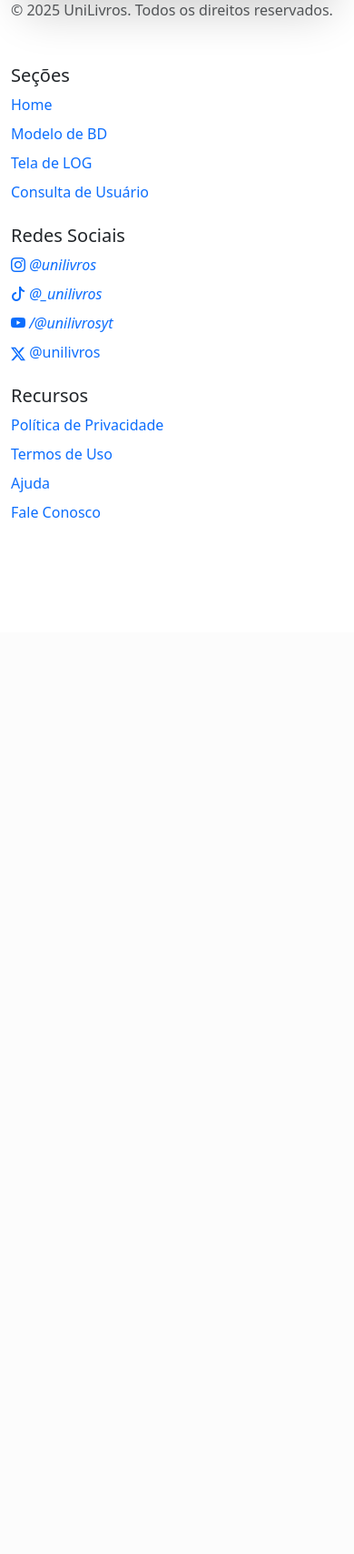
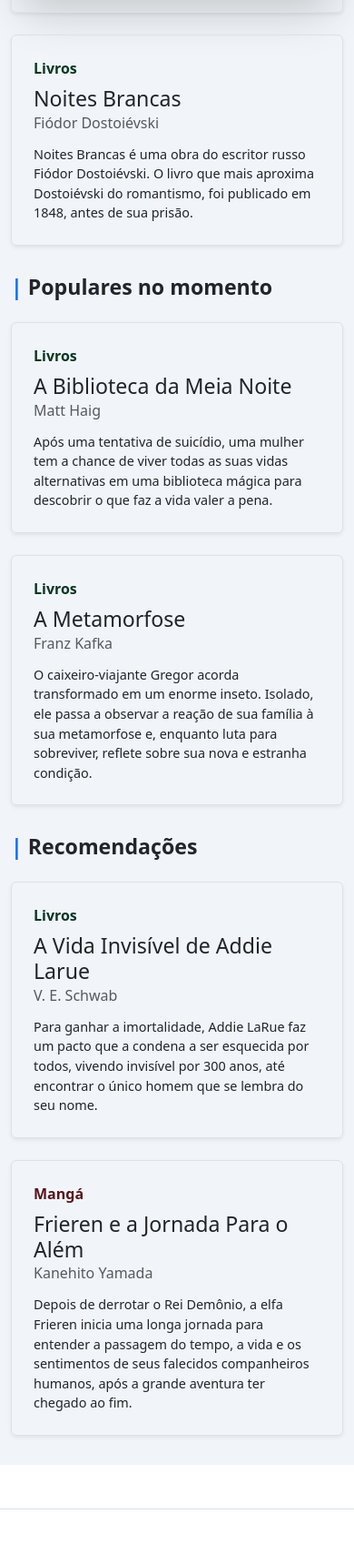
Before and after one commit to davyybs/Projeto-Backend-Unisuam, a PHP site: page / in a window 390 px wide. Shown: the part 1083-2791 px from the top of the page at 91% size. Before the commit the page ends 1652 px from the top, so only its background shows below. Run offline with PHP 8.4, Linux system fonts and the light colour scheme.

Commit message:
Adição de Livros no Index

```diff
--- a/css/index.css
+++ b/css/index.css
@@ -92,6 +92,10 @@ h3 {
   }
 }
 
+.card-text {
+  font-size: 0.9em;
+}
+
 .logoImgFooter {
   width: 85px;
 }
--- a/index.php
+++ b/index.php
@@ -41,13 +41,11 @@
           </button>
 
         <div id="mnr-fonte" class="mnr  text-body" style="display:none; left:-60px;">
-
             <button class="btn btn-primary w-100 mb-2 text-body" onclick="alterarFonte(2)">A+</button>
             <button class="btn btn-primary w-100 mb-2 text-body" onclick="alterarFonte(-2)">A-</button>
             <button class="btn btn-primary w-100 mb-2 text-body" onclick="resetarFonte()">Resetar</button>
           </div>
         </div>
-
 
         <div class="me-3">
           <button type="button" class="btn btn-secondary" id="darkmode"><i class="bi bi-sun-fill" id="iconeModo"></i></button>
@@ -110,51 +108,116 @@
     <div class="container">
       <div class="lancamentos" id="lancamentos">
         <div>
-          <h2 class="text-body fs-4 fw-semibold nav-link mb-4"><span class="text-primary fs-3">|</span> Lançamentos</h2>
+          <h2 class="text-body fs-3 fw-semibold nav-link mb-4"><span class="text-primary fs-3">|</span> Lançamentos</h2>
         </div>
-        <div class="row">
-          <div class="col">
+        <div class="row mb-2">
+          <div class="col-md-6">
+            <div class="row g-0 border rounded overflow-hidden flex-md-row mb-4 shadow-sm h-md-250 position-relative">
+              <div class="col p-4 d-flex flex-column position-static">
+                <strong class="d-inline-block mb-2 text-warning-emphasis">HQ</strong>
+                <h3 class="mb-0">Supergirl: Mulher do Amanhã</h3>
+                <div class="mb-1 text-body-secondary">Tom King</div>
+                <p class="card-text mt-2 mb-auto">
+                  Kara Zor-El passou por muitas aventuras épicas ao longo dos anos, mas hoje acredita estar sem propósito. Até que tudo muda, quando uma garota alienígena a procura para uma missão de vingança contra os vilões que exterminaram seu planeta.
+                </p>
+              </div>
+              <div class="col-auto d-none d-lg-block">
+                <img src="https://m.media-amazon.com/images/I/81WCblz7GnL._UF1000,1000_QL80_.jpg" alt="Capa Supergirl Mulher do Amanhã" width="163">
+              </div>
+            </div>
+          </div>
 
+          <div class="col-md-6">
+            <div class="row g-0 border rounded overflow-hidden flex-md-row mb-4 shadow-sm h-md-250 position-relative">
+              <div class="col p-4 d-flex flex-column position-static">
+                <strong class="d-inline-block mb-2 text-success-emphasis">Livros</strong>
+                <h3 class="mb-0">Noites Brancas</h3>
+                <div class="mb-1 text-body-secondary">Fiódor Dostoiévski</div>
+                <p class="card-text mt-2 mb-auto">
+                  Noites Brancas é uma obra do escritor russo Fiódor Dostoiévski. O livro que mais aproxima Dostoiévski do romantismo, foi publicado em 1848, antes de sua prisão.
+                </p>
               </div>
-          <div class="col">
+              <div class="col-auto d-none d-lg-block">
+                <img src="https://m.media-amazon.com/images/I/71F-Uf20+UL._SL1000_.jpg" alt="Capa Noites Brancas" width="174">
               </div>
-          <div class="col">
             </div>
-          <div class="col">
           </div>
         </div>
       </div>
 
       <div class="populares" id="populares">
         <div>
-          <h2 class="text-body fs-4 fw-semibold nav-link mb-4"><span class="text-primary fs-3">|</span> Populares no momento</h2>
+          <h2 class="text-body fs-3 fw-semibold nav-link mb-4"><span class="text-primary fs-3">|</span> Populares no momento</h2>
         </div>
-        <div class="row">
-          <div class="col">
+        <div class="row mb-2">
+          <div class="col-md-6">
+            <div class="row g-0 border rounded overflow-hidden flex-md-row mb-4 shadow-sm h-md-250 position-relative">
+              <div class="col p-4 d-flex flex-column position-static">
+                <strong class="d-inline-block mb-2 text-success-emphasis">Livros</strong>
+                <h3 class="mb-0">A Biblioteca da Meia Noite</h3>
+                <div class="mb-1 text-body-secondary">Matt Haig</div>
+                <p class="card-text mt-2 mb-auto">
+                  Após uma tentativa de suicídio, uma mulher tem a chance de viver todas as suas vidas alternativas em uma biblioteca mágica para descobrir o que faz a vida valer a pena.
+                </p>
+              </div>
+              <div class="col-auto d-none d-lg-block">
+                <img src="https://m.media-amazon.com/images/I/81iqH8dpjuL._SL1500_.jpg" alt="Capa A Biblioteca da Meia Noite" width="172.2">
+              </div>
+            </div>
+          </div>
 
+          <div class="col-md-6">
+            <div class="row g-0 border rounded overflow-hidden flex-md-row mb-4 shadow-sm h-md-250 position-relative">
+              <div class="col p-4 d-flex flex-column position-static">
+                <strong class="d-inline-block mb-2 text-success-emphasis">Livros</strong>
+                <h3 class="mb-0">A Metamorfose</h3>
+                <div class="mb-1 text-body-secondary">Franz Kafka</div>
+                <p class="card-text mt-2 mb-auto">
+                  O caixeiro-viajante Gregor acorda transformado em um enorme inseto. Isolado, ele passa a observar a reação de sua família à sua metamorfose e, enquanto luta para sobreviver, reflete sobre sua nova e estranha condição.
+                </p>
               </div>
-          <div class="col">
+              <div class="col-auto d-none d-lg-block">
+                <img src="https://m.media-amazon.com/images/I/715JOcuqSSL._SL1021_.jpg" alt="Capa A Metamorfose" width="173.9">
               </div>
-          <div class="col">
             </div>
-          <div class="col">
           </div>
         </div>
       </div>
 
       <div class="recomendacoes" id="recomendacoes">
         <div>
-          <h2 class="text-body fs-4 fw-semibold nav-link mb-4"><span class="text-primary fs-3">|</span> Recomendações</h2>
+          <h2 class="text-body fs-3 fw-semibold nav-link mb-4"><span class="text-primary fs-3">|</span> Recomendações</h2>
         </div>
-        <div class="row">
-          <div class="col">
-
+        <div class="row mb-2">
+          <div class="col-md-6">
+            <div class="row g-0 border rounded overflow-hidden flex-md-row mb-4 shadow-sm h-md-250 position-relative">
+              <div class="col p-4 d-flex flex-column position-static">
+                <strong class="d-inline-block mb-2 text-success-emphasis">Livros</strong>
+                <h3 class="mb-0">A Vida Invisível de Addie Larue</h3>
+                <div class="mb-1 text-body-secondary">V. E. Schwab</div>
+                <p class="card-text mt-2 mb-auto">
+                  Para ganhar a imortalidade, Addie LaRue faz um pacto que a condena a ser esquecida por todos, vivendo invisível por 300 anos, até encontrar o único homem que se lembra do seu nome.
+                </p>
               </div>
-          <div class="col">
+              <div class="col-auto d-none d-lg-block">
+                <img src="https://m.media-amazon.com/images/I/71X245OYRBL._SL1500_.jpg" alt="Capa A Vida Invisível de Addie Larue" width="168.5">
               </div>
-          <div class="col">
             </div>
-          <div class="col">
+          </div>
+          <div class="col-md-6">
+            <div class="row g-0 border rounded overflow-hidden flex-md-row mb-4 shadow-sm h-md-250 position-relative">
+              <div class="col p-4 d-flex flex-column position-static">
+                <strong class="d-inline-block mb-2 text-danger-emphasis">Mangá</strong>
+                <h3 class="mb-0">Frieren e a Jornada Para o Além</h3>
+                <div class="mb-1 text-body-secondary">Kanehito Yamada</div>
+                <p class="card-text mt-2 mb-auto">
+                  Depois de derrotar o Rei Demônio, a elfa Frieren inicia uma longa jornada para entender a passagem do tempo, a vida e os sentimentos de seus falecidos companheiros humanos, após a grande aventura ter chegado ao fim.
+                </p>
+              </div>
+              <div class="col-auto d-none d-lg-block">
+                <img src="https://m.media-amazon.com/images/I/71t11qhOQVL._SL1000_.jpg" alt="Capa Frieren e a Jornada Para o Além" width="171">
+              </div>
+            </div>
           </div>
         </div>
       </div>
```
Lines whose indentation alone changed are shown as unchanged.
